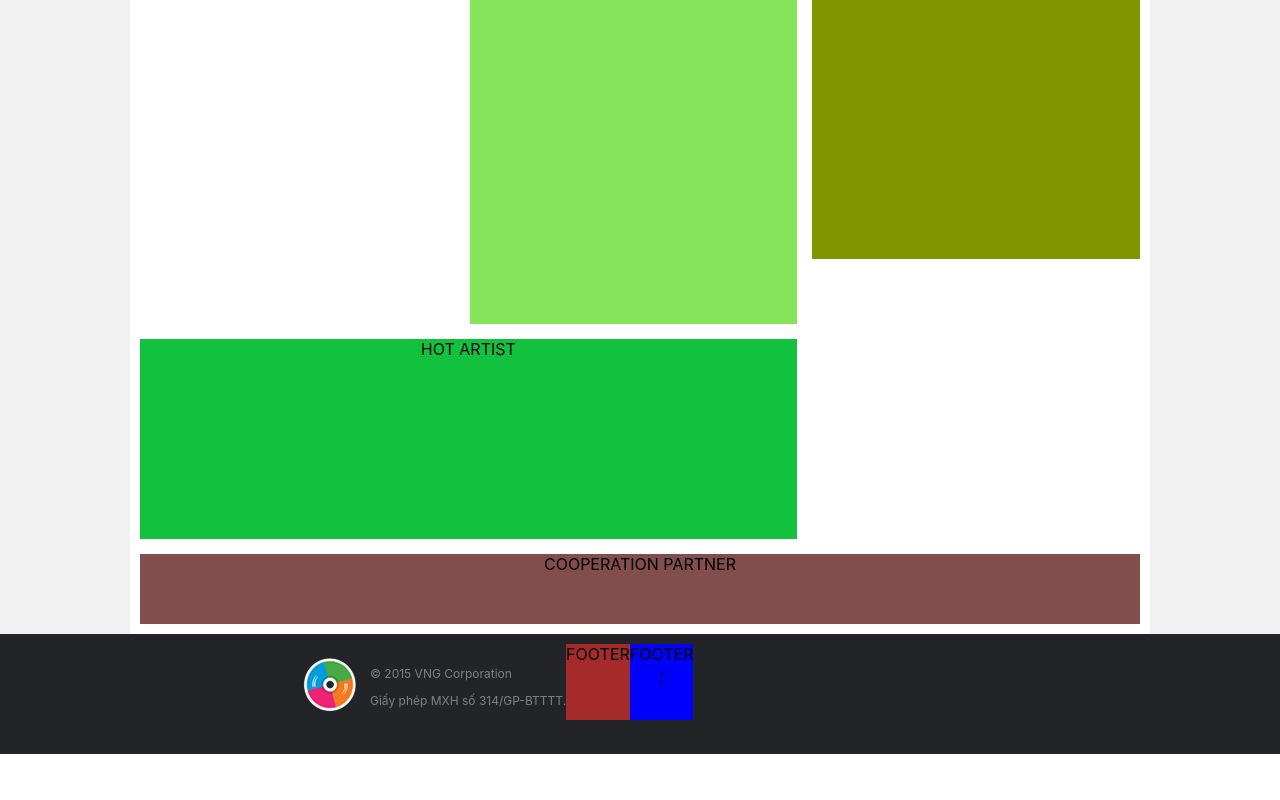
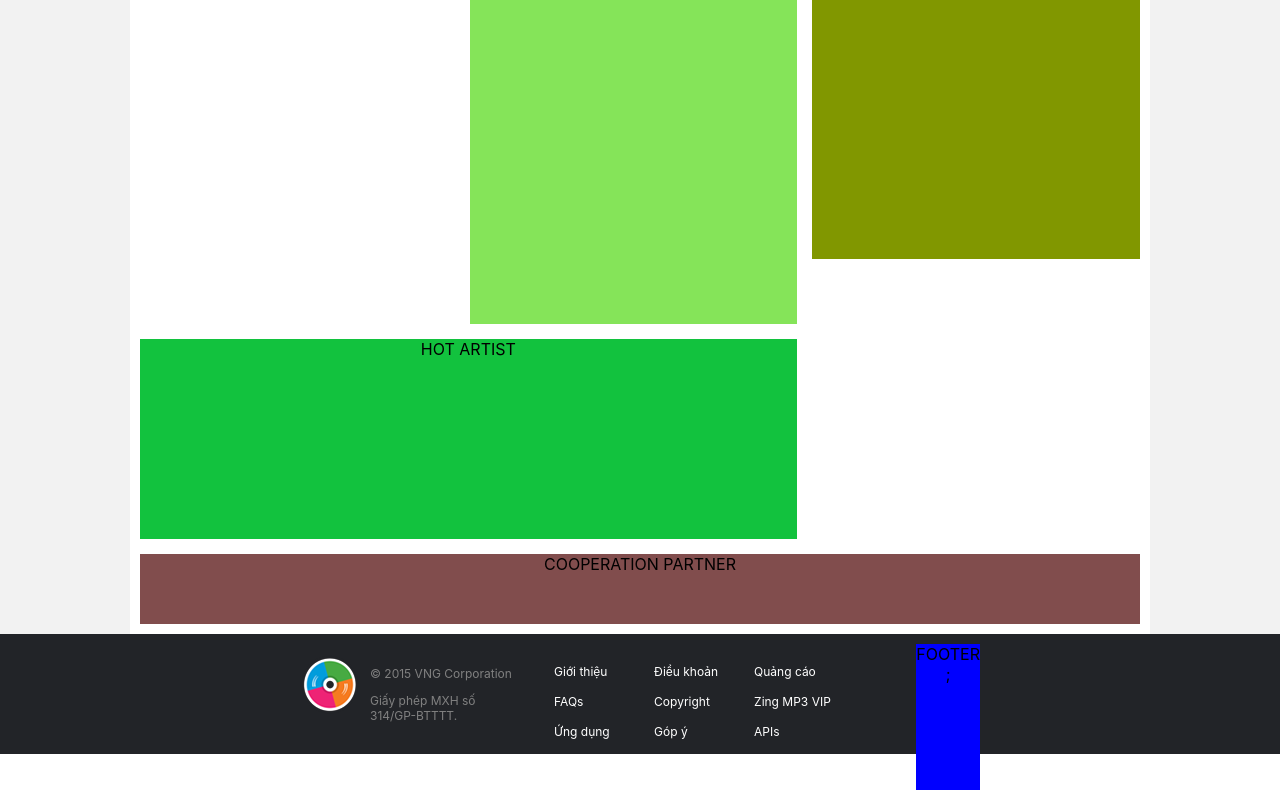
Before and after one commit to kimthaohuynhthi/ZingMP3-Clone, a React (Create React App) app: page / in a window 1280 px wide. Shown: the part 3116-3916 px from the top of the page. Before the commit the page ends 3870 px from the top, so only its background shows below. Built offline with nearby package versions, Linux system fonts and the light colour scheme.

Commit message:
add menu footer

```diff
--- a/src/HomePage/Footer/mains/MenuFooter/index.jsx
+++ b/src/HomePage/Footer/mains/MenuFooter/index.jsx
@@ -1,7 +1,19 @@
 //libs
 import React from "react";
+// datasource
+import { menuFooter } from "../../../../dataSources/Footer";
 //others
 import "./style.scss";
 
-const MenuFooter = () => <div className="menu-footer-wrapper">FOOTER</div>;
+const MenuFooter = () => (
+  <div className="menu-footer-wrapper">
+    <ul>
+      {menuFooter.map((item) => (
+        <li key={item.id}>
+          <a href="/">{item.name}</a>
+        </li>
+      ))}
+    </ul>
+  </div>
+);
 export default MenuFooter;
--- a/src/HomePage/Footer/mains/MenuFooter/style.scss
+++ b/src/HomePage/Footer/mains/MenuFooter/style.scss
@@ -1,3 +1,21 @@
 .menu-footer-wrapper {
-  background-color: brown;
+  display: flex;
+  width: 500px;
+  ul{
+    list-style-type: none;
+    margin-bottom: 10px;
+    margin-left: auto;
+    text-align: left;
+    li {
+      display: inline-block;
+      width: 90px;
+      margin: 0px 10px 10px 0px;
+      text-align: left;
+      a {
+        text-decoration: none;
+        font-size: 12px;
+        color: white;
+      }
+    }
+  }
 }
```
